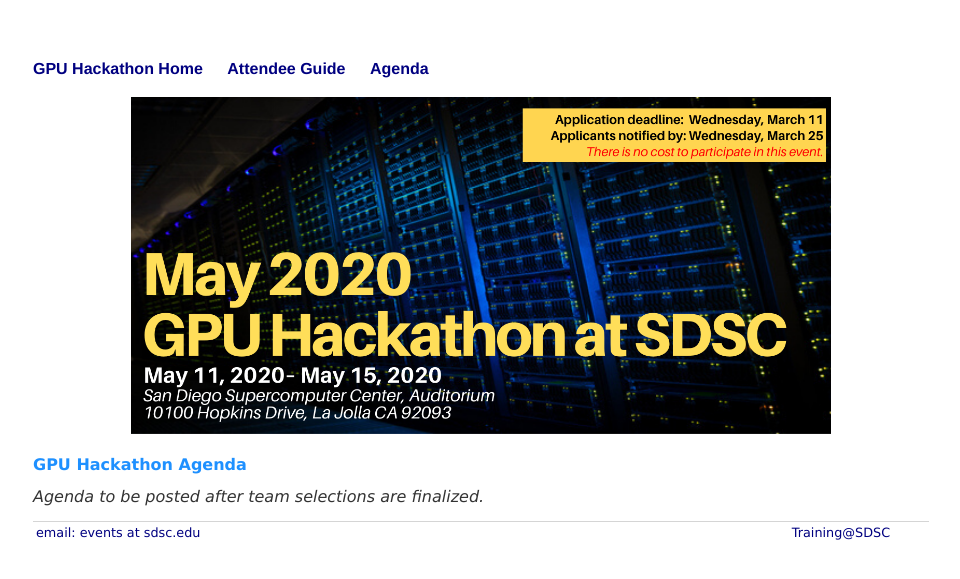
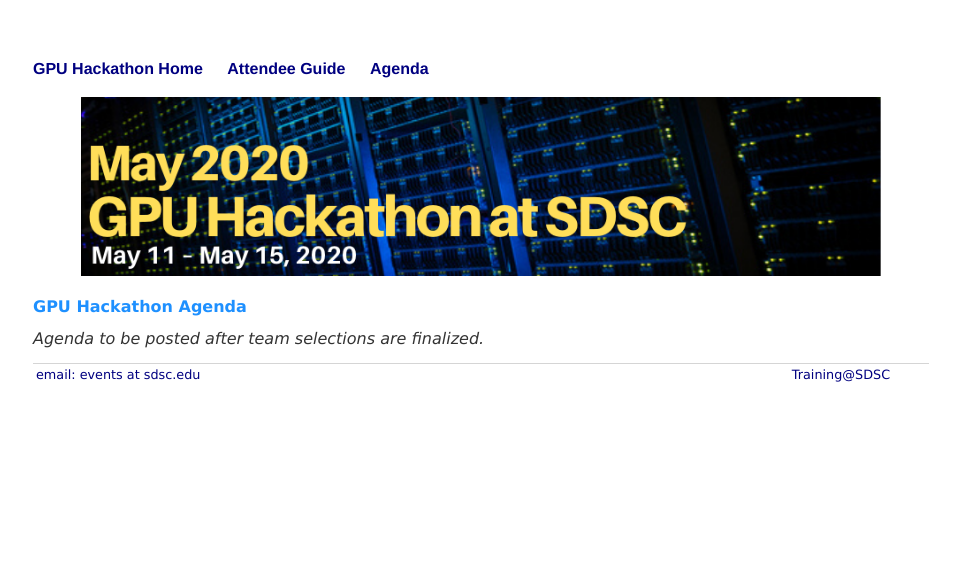
Before and after one commit to sdsc-hpc-training/sdsc-hpc-training.github.io, a Jekyll site: the page built from gpuhackathon/agenda.html, in a window 1280 px wide. Shown: the top 579 px of the page, without its empty margins (159-1119 px from the left). Built offline with Jekyll 4.4.1, drawn with Linux system fonts in a browser that asks for light colours.

Commit message:
Update agenda.html

```diff
--- a/gpuhackathon/agenda.html
+++ b/gpuhackathon/agenda.html
@@ -5,7 +5,7 @@
 
 <table border=0 width=96% align="center">
 <tr><td align='center' valign='top'>
-<img src="./images/May2020_GPUhack-header.png" alt="SDSC GPU Hackathon" width="700px" />
+<img src="./images/gpuhackathon_weblogo.v4.png" alt="SDSC GPU Hackathon" width="800px" class="center"/>
 </td></tr>
 </table>
 
```
